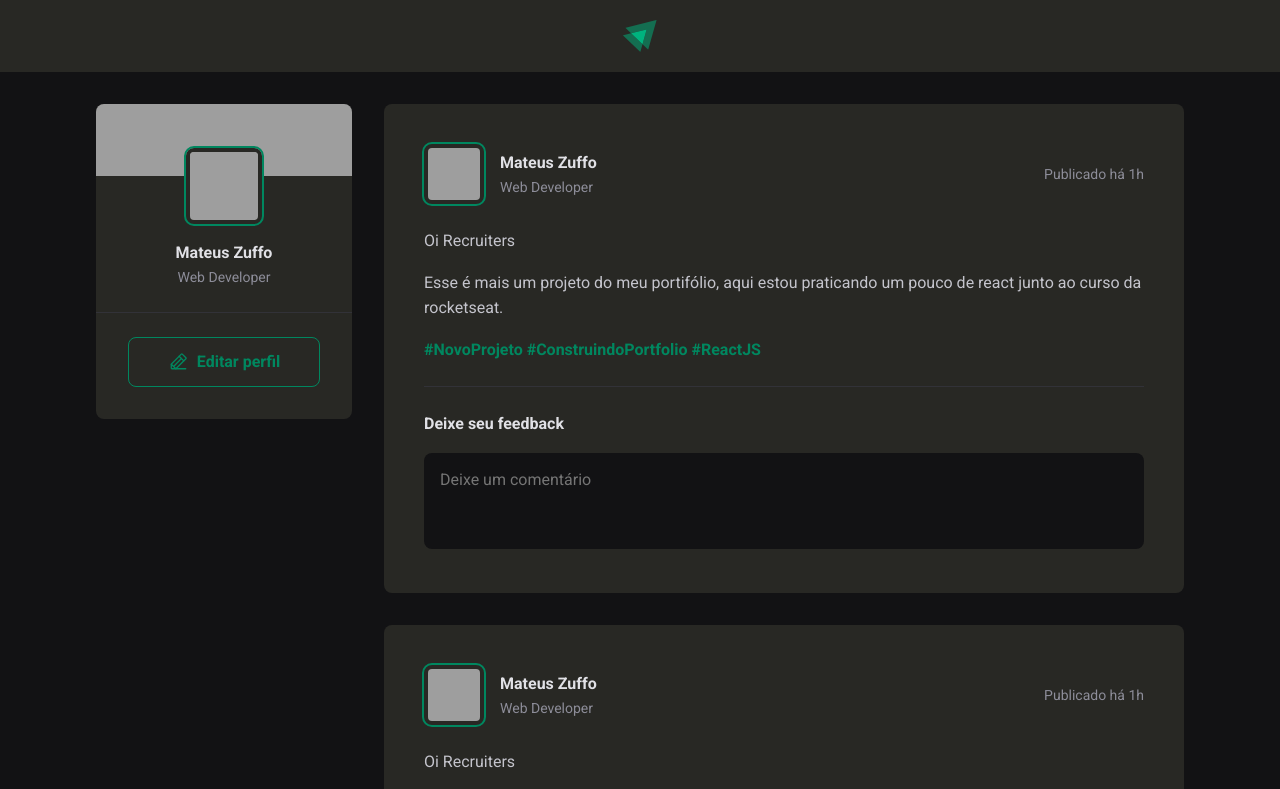
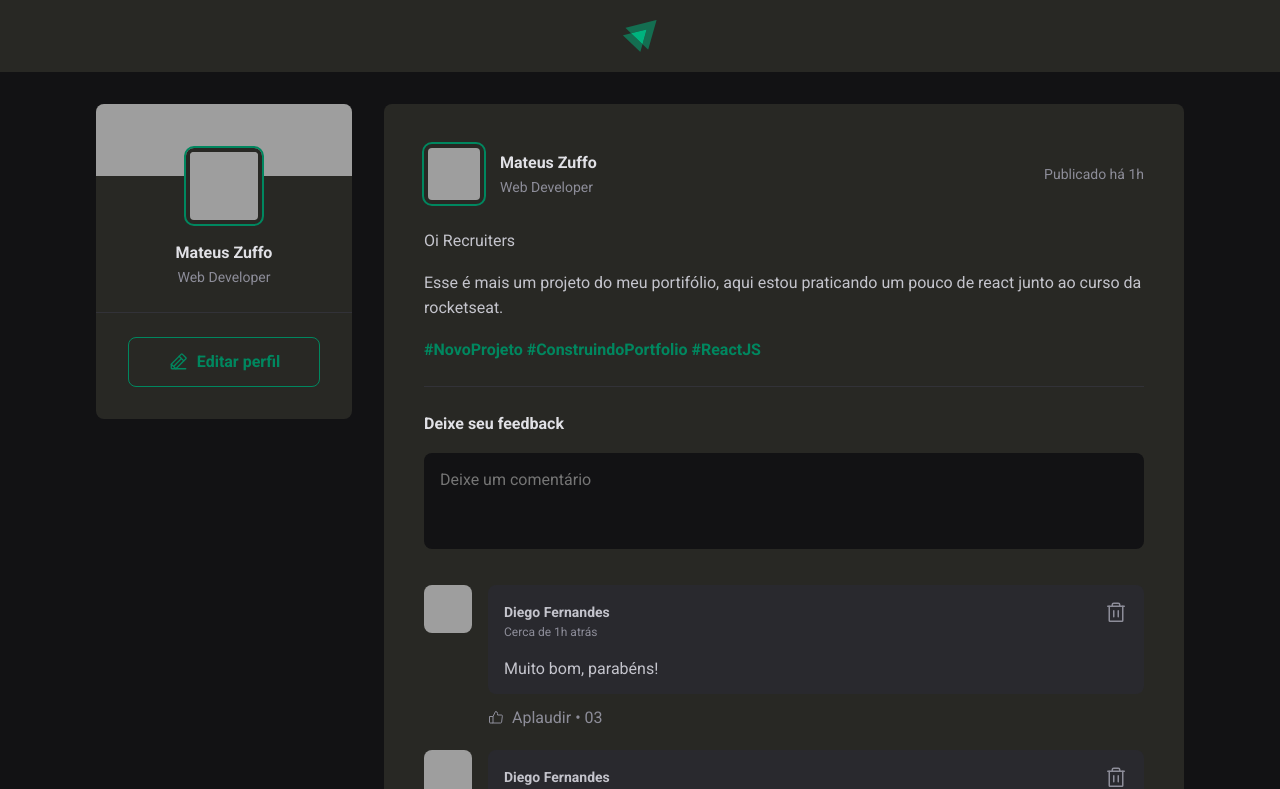
Before and after one commit to mateus-zuffo/ReactJS-01, a React (Vite) app in the folder 01-fundamentos-reactjs/: page / in a window 1280 px wide. Shown: the top 789 px of the page. Built offline with nearby package versions, Linux system fonts and the light colour scheme; grey boxes are pictures that could not be loaded.

Commit message:
FEAT - Comment component structure finished

```diff
--- /dev/null
+++ b/01-fundamentos-reactjs/src/components/Comment.jsx
@@ -0,0 +1,33 @@
+import { ThumbsUp, Trash } from 'phosphor-react';
+import styles from './Comment.module.css';
+
+export function Comment(){
+    return(
+        <div className={styles.comment}>
+            <img src="https://github.com/mateus-zuffo.png" alt=""/>
+
+            <div className={styles.commentBox}>
+                <div className={styles.commentContent}>
+                    <header>
+                        <div className={styles.authorAndTime}>
+                            <strong>Diego Fernandes</strong>
+                            <time title="11 de Maio às 08:13" dateTime="2022-05-11 08:13:30">Cerca de 1h atrás</time>
+                        </div>
+
+                        <button title="Deletar comentário">
+                            <Trash size={24}/>
+                        </button>
+                    </header>
+
+                    <p>Muito bom, parabéns!</p>
+                </div>
+                <footer>
+                    <button>
+                        <ThumbsUp />
+                        Aplaudir <span>03</span>
+                    </button>
+                </footer>
+            </div>
+        </div>
+    )
+}
--- /dev/null
+++ b/01-fundamentos-reactjs/src/components/Comment.module.css
@@ -0,0 +1,88 @@
+.comment{
+    margin-top: 1.5rem;
+    display: flex;
+    gap: 1rem;
+}
+
+.comment > img {
+    width: 3rem;
+    height: 3rem;
+    border-radius: 8px;
+}
+
+.commentBox{
+    flex:1;
+}
+
+.commentContent{
+    background: var(--gray-700);
+    border-radius: 8px;
+    padding: 1rem;
+}
+
+.commentContent header{
+    display: flex;
+    align-items: flex-start;
+    justify-content: space-between;
+}
+
+.authorAndTime strong{
+    display: block;
+    font-size: 0.875rem;
+    line-height: 1.6;
+}
+
+.authorAndTime time{
+    display: block;
+    font-size: 0.75rem;
+    line-height: 1.6;
+    color: var(--gray-400)
+}
+
+.commentContent header button {
+    background: transparent;
+    border: 0;
+    color: var(--gray-400);
+    cursor: pointer;
+    line-height: 0;
+    border-radius: 4px;
+}
+
+.commentContent header button:hover {
+    color: var(--red-500);
+}
+
+.commentContent p {
+    margin-top: 1rem;
+    color: var(--gray-300);
+}
+
+.commentBox footer{
+    margin-top: 1rem;
+}
+
+.commentBox footer button{
+    background: transparent;
+    border: 0;
+    color: var(--gray-400);
+    cursor: pointer;
+    line-height: 0;
+    border-radius: 4px;
+    display: flex;
+    align-items: center;
+}
+
+
+.commentBox footer button:hover{
+    color: var(--green-300);
+    border-radius: 2px;
+}
+
+.commentBox footer button svg{
+    margin-right: 0.5rem;
+}
+
+.commentBox footer button span::before{
+    content: "\2022";
+    padding: 0 0.25rem;
+}
--- a/01-fundamentos-reactjs/src/components/Post.jsx
+++ b/01-fundamentos-reactjs/src/components/Post.jsx
@@ -1,3 +1,4 @@
+import { Comment } from './comment';
 import styles from './Post.module.css';
 
 export function Post(){
@@ -22,7 +23,7 @@
                     <a href="">#ReactJS</a>
                 </p>
             </div>
-            <div className={styles.commentForm}>
+            <form className={styles.commentForm}>
                 <strong> Deixe seu feedback</strong>
                 <textarea placeholder="Deixe um comentário">
 
@@ -30,6 +31,11 @@
                 <footer>
                     <button type="submit">Comentar</button>
                 </footer>
+            </form>
+            <div className={styles.commentList}>
+                <Comment/>
+                <Comment/>
+                <Comment/>
             </div>
         </article>
     )
--- a/01-fundamentos-reactjs/src/components/Post.module.css
+++ b/01-fundamentos-reactjs/src/components/Post.module.css
@@ -122,3 +122,7 @@
     visibility: visible;
     max-height: none;
 }
+
+.commentList{
+    margin-top: 2rem;
+}
--- a/01-fundamentos-reactjs/src/global.css
+++ b/01-fundamentos-reactjs/src/global.css
@@ -11,6 +11,8 @@
 
     --green-300: #00B37E;
     --green-500: #00875f;
+
+    --red-500: #F75A68;
 }
 
 * {
```
Also changed, not shown: 01-fundamentos-reactjs/src/components/Sidebar.module.css (+7 -0 lines).
